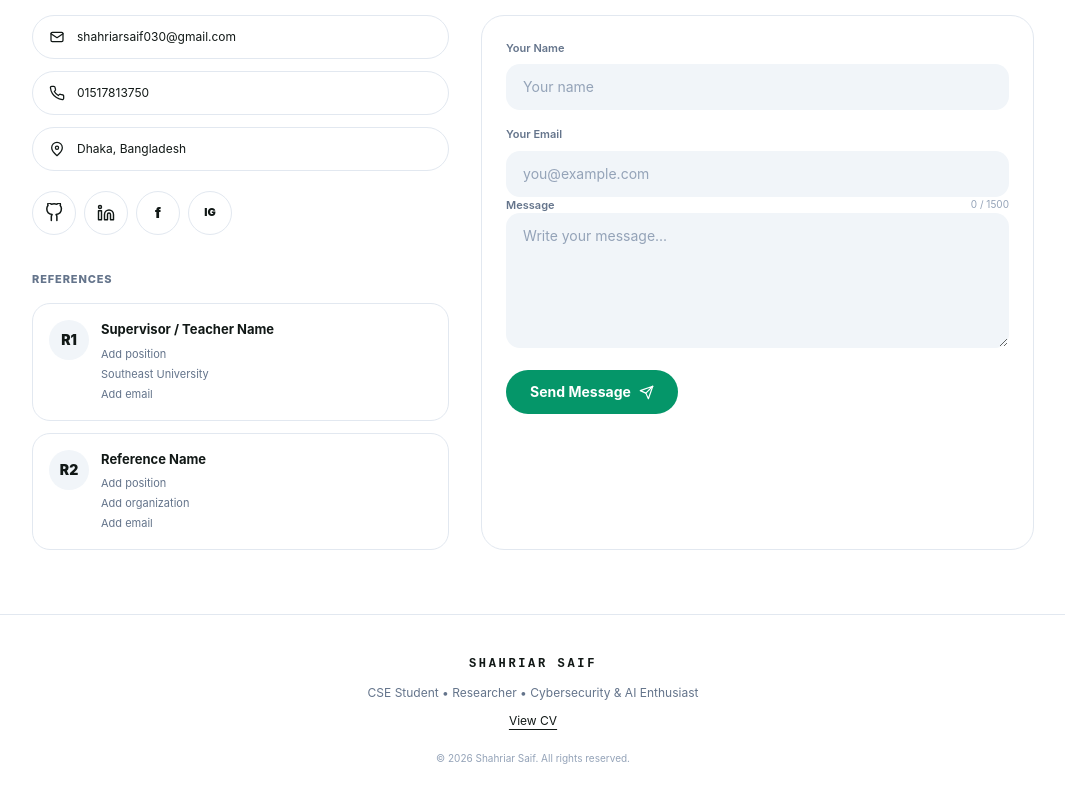
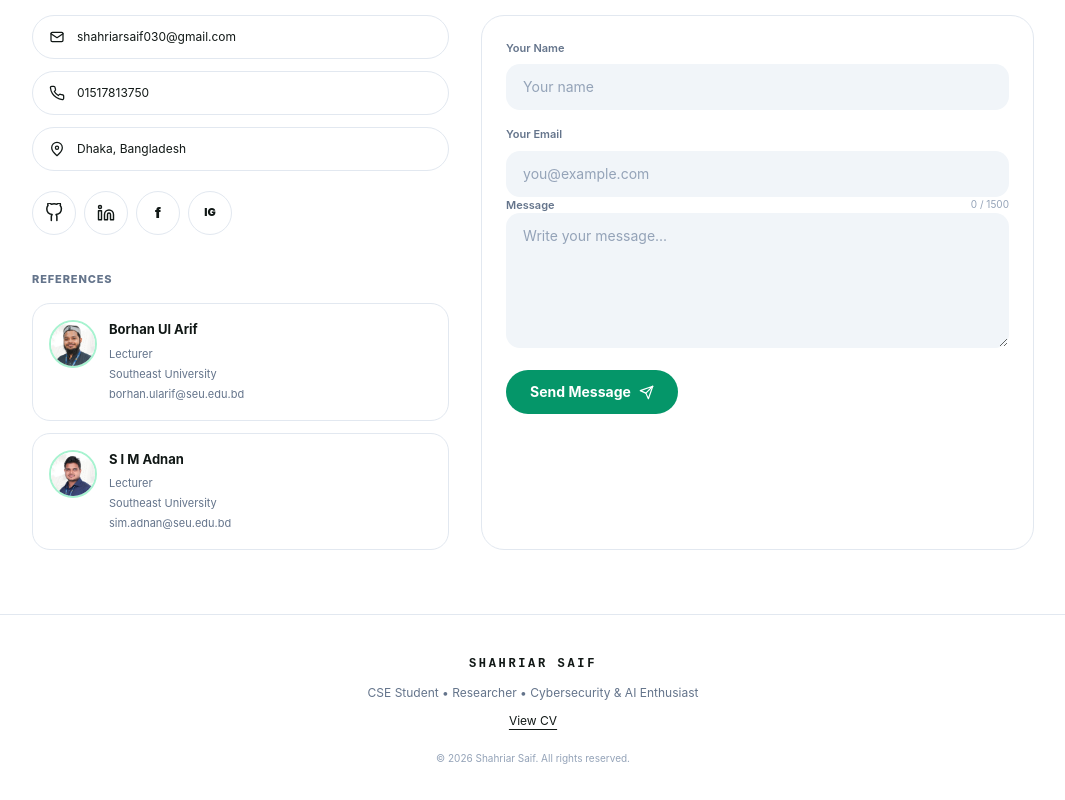
Before and after one commit to shahriars41f/Shahriar__Saif_Portfolio, a React (Vite) app: page / in a window 1280 px wide. Shown: the part 7596-8396 px from the top of the page, without its empty margins (107-1172 px from the left). Built offline with nearby package versions, Linux system fonts and the light colour scheme.

Commit message:
Update reference section with faculty information

```diff
--- a/src/App.jsx
+++ b/src/App.jsx
@@ -237,8 +237,8 @@ const moments = [
 ];
 
 const referenceSlots = [
-  { initials: 'R1', name: 'Supervisor / Teacher Name', position: 'Add position', organization: 'Southeast University', email: 'Add email' },
-  { initials: 'R2', name: 'Reference Name', position: 'Add position', organization: 'Add organization', email: 'Add email' },
+  { image:'borhan.ularif.jpg', name: 'Borhan Ul Arif', position: 'Lecturer', organization: 'Southeast University', email: 'borhan.ularif@seu.edu.bd' },
+  { image: 'sim.adnan.jpg', name: 'S I M Adnan', position: 'Lecturer', organization: 'Southeast University', email: 'sim.adnan@seu.edu.bd' },
 ];
 
 const SmartLink = ({ href, children, className = '', ...props }) => {
@@ -664,7 +664,7 @@ function App() {
                 <div className="mt-4 space-y-3">
                   {referenceSlots.map((ref) => (
                     <div className="reference-card" key={ref.initials}>
-                      <div className="reference-avatar">{ref.initials}</div>
+                      <img src={ref.image} alt={ref.name} className="w-12 h-12 rounded-full object-cover border-2 border-emerald-200"/>
                       <div>
                         <h3>{ref.name}</h3>
                         <p>{ref.position}<br/>{ref.organization}<br/>{ref.email}</p>
```
Also changed, not shown: public/borhan.ularif.jpg (added), public/sim.adnan.jpg (added).
